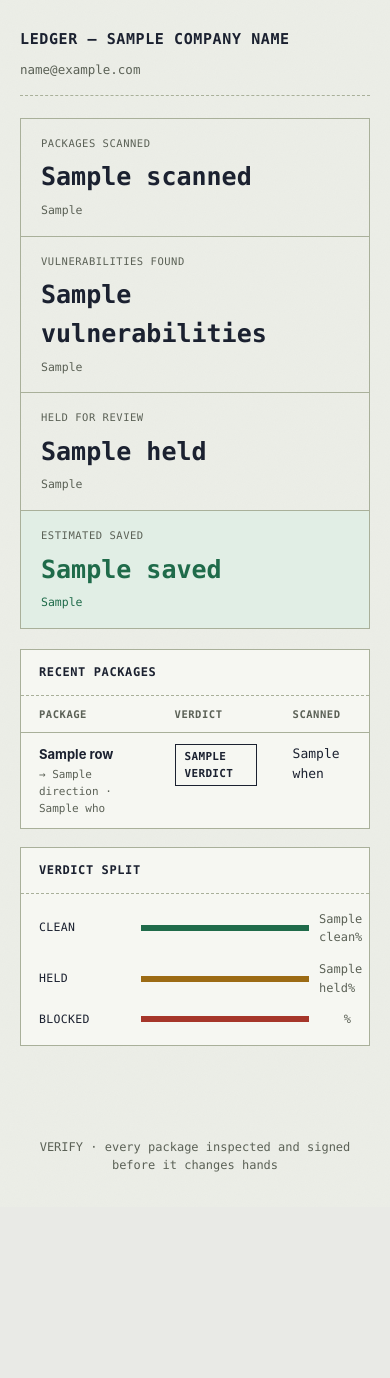
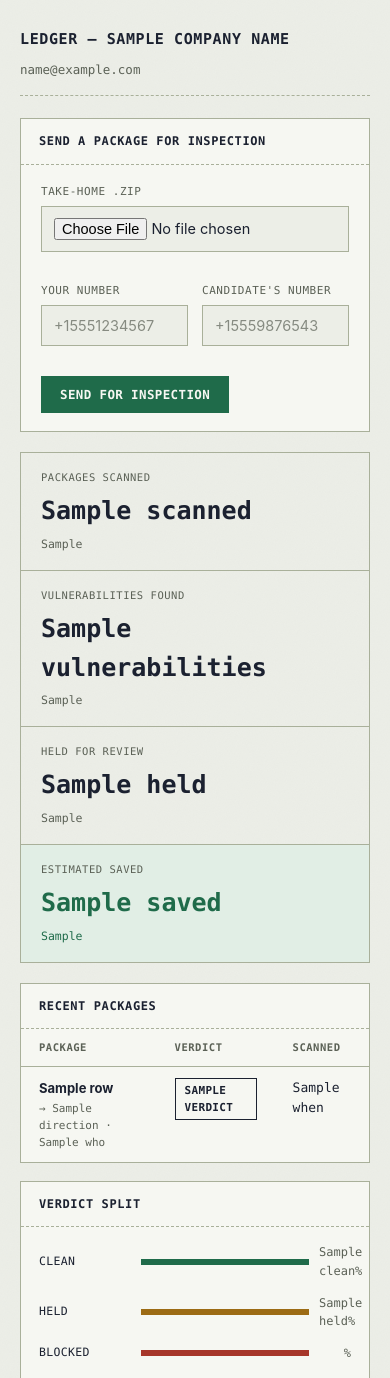
Before and after one commit to srikeerthis/verify, a FastAPI app: template templates/dashboard.html in a window 390 px wide. Shown: the part 74-1452 px from the top of the page. Before the commit the page ends 1246 px from the top, so only its background shows below. Run offline with FastAPI, Linux system fonts and the light colour scheme; the template is opened without the code that fills it: most values are stand-ins (such as "Sample title", 1, 10 or a date in 2020).

Commit message:
feat(web): direct zip upload on /packages, surfaced in the dashboard
POST /packages now accepts a file field alongside source_url — the zip
is stored under /uploads and re-referenced by URL so it flows through
the same ingest path (fetched over http) that source_url always used.
No second service required, unlike the candidate-side upload which
depends on the separate zipsign web app being up.

Wires a real upload panel into /dashboard (file + both phone numbers),
posting via fetch and redirecting to the live /verify/{id} status page.
Live-tested end-to-end against the real flatmap-stream malware sample:
accepted, ingested, scanned, judged, escalated.

Also prefills demo login credentials so there's nothing to type.

```diff
--- a/app/config.py
+++ b/app/config.py
@@ -40,6 +40,7 @@ def _get(key: str, default: str = "") -> str:
 PUBLIC_BASE_URL = _get("PUBLIC_BASE_URL", "http://localhost:8000")
 DB_PATH = Path(_get("DB_PATH", str(ROOT / "verify.db")))
 TEMPLATE_DIR = ROOT / "templates"
+UPLOAD_DIR = ROOT / "uploads"
 
 # --- linq (notify.py) ---------------------------------------------------
 LINQ_API_KEY = _get("LINQ_API_KEY")
--- a/app/main.py
+++ b/app/main.py
@@ -10,9 +10,16 @@ Everything else is the verify surface from CLAUDE.md.
 
 import json
 import logging
+import uuid
 
 from fastapi import BackgroundTasks, FastAPI, File, Form, HTTPException, Request, UploadFile
-from fastapi.responses import HTMLResponse, JSONResponse, PlainTextResponse, RedirectResponse
+from fastapi.responses import (
+    FileResponse,
+    HTMLResponse,
+    JSONResponse,
+    PlainTextResponse,
+    RedirectResponse,
+)
 from fastapi.templating import Jinja2Templates
 
 from app import config, escalate, handoff, pay, pipeline, signing, tools, webhooks, workflow
@@ -98,9 +105,9 @@ def plans(request: Request):
 
 
 @app.post("/packages")
-def create_package(
+async def create_package(
     background: BackgroundTasks,
-    source_url: str = Form(...),
+    source_url: str = Form(""),
     company_email: str = Form(...),
     company_phone: str = Form(...),
     candidate_phone: str = Form(...),
@@ -110,6 +117,7 @@ def create_package(
     webapp_signature_url: str = Form(""),
     webapp_publickey_url: str = Form(""),
     unlock_code: str = Form(""),
+    file: UploadFile | None = File(None),
 ) -> JSONResponse:
     """Recruiter intake. Accepts a form post or JSON with the same field names.
 
@@ -124,14 +132,28 @@ def create_package(
     unlock_code is the Stripe session id the web app verified via /pay/verify.
     Static scanning is free for everyone; a valid, unused code additionally
     unlocks the dynamic sandbox run and is spent by this call.
+
+    `file` is a direct zip upload — no web app hop required. It's stored under
+    /uploads and re-referenced by URL so it flows through the exact same
+    ingest path (a zip source, fetched over http) that source_url always did.
     """
     for label, phone in (("company_phone", company_phone),
                          ("candidate_phone", candidate_phone)):
         if not E164.match(phone):
             raise HTTPException(422, f"{label} must be E.164, e.g. +15551234567")
 
-    if not source_url.startswith(("http://", "https://")):
-        raise HTTPException(422, "source_url must be an http(s) link")
+    if file is not None and file.filename:
+        if not file.filename.lower().endswith(".zip"):
+            raise HTTPException(422, "uploaded file must be a .zip")
+        data = await file.read()
+        if data[:2] != b"PK":
+            raise HTTPException(422, "uploaded file isn't a zip archive")
+        upload_id = str(uuid.uuid4())
+        config.UPLOAD_DIR.mkdir(parents=True, exist_ok=True)
+        (config.UPLOAD_DIR / f"{upload_id}.zip").write_bytes(data)
+        source_url = f"{config.PUBLIC_BASE_URL}/uploads/{upload_id}.zip"
+    elif not source_url.startswith(("http://", "https://")):
+        raise HTTPException(422, "source_url must be an http(s) link, or attach a .zip file")
 
     package_id = pipeline.create_challenge(
         source_url=source_url,
@@ -494,6 +516,18 @@ def pay_verify() -> JSONResponse:
     return JSONResponse({"ok": True, "unlock_code": code})
 
 
+@app.get("/uploads/{filename}")
+def uploaded_zip(filename: str) -> FileResponse:
+    """Serves a zip a recruiter attached directly to /packages, so ingest.fetch
+    can pull it back over http like any other source_url. filename is always
+    a uuid we generated — never user-controlled path segments beyond that.
+    """
+    path = config.UPLOAD_DIR / filename
+    if not filename.endswith(".zip") or "/" in filename or "\\" in filename or not path.exists():
+        raise HTTPException(404, "no such upload")
+    return FileResponse(path, media_type="application/zip")
+
+
 @app.get("/pubkey", response_class=PlainTextResponse)
 def pubkey() -> str:
     return signing.public_key()
--- a/templates/dashboard.html
+++ b/templates/dashboard.html
@@ -10,6 +10,29 @@
   <div class="dash-head">
     <h2>Ledger &mdash; {{ company_name }}</h2>
     <div class="who">{{ email }}</div>
+  </div>
+
+  <div class="panel" style="margin-bottom:20px;">
+    <div class="panel-head"><h3>Send a package for inspection</h3></div>
+    <form id="upload-form" style="padding:18px 20px;display:grid;gap:14px;grid-template-columns:1fr 1fr;" enctype="multipart/form-data">
+      <input type="hidden" name="company_email" value="{{ email }}">
+      <div class="field" style="grid-column:1 / -1;">
+        <label for="up-file">Take-home .zip</label>
+        <input id="up-file" name="file" type="file" accept=".zip,application/zip" required>
+      </div>
+      <div class="field">
+        <label for="up-company-phone">Your number</label>
+        <input id="up-company-phone" name="company_phone" type="tel" placeholder="+15551234567" required>
+      </div>
+      <div class="field">
+        <label for="up-candidate-phone">Candidate's number</label>
+        <input id="up-candidate-phone" name="candidate_phone" type="tel" placeholder="+15559876543" required>
+      </div>
+      <div style="grid-column:1 / -1;">
+        <button class="btn primary" type="submit">Send for inspection</button>
+        <span id="up-status" class="field-label" style="margin-left:10px;"></span>
+      </div>
+    </form>
   </div>
 
   <div class="stat-row">
@@ -62,4 +85,21 @@
     </div>
   </div>
 </div>
+
+<script>
+  document.getElementById('upload-form').addEventListener('submit', async function (e) {
+    e.preventDefault();
+    var status = document.getElementById('up-status');
+    status.textContent = 'sending for inspection…';
+    try {
+      var res = await fetch('/packages', { method: 'POST', body: new FormData(e.target) });
+      var body = await res.json();
+      if (!res.ok) { status.textContent = body.detail || 'that didn\'t go through'; return; }
+      status.textContent = 'accepted — redirecting to status…';
+      window.location.href = body.verify_url;
+    } catch (err) {
+      status.textContent = 'network error — try again';
+    }
+  });
+</script>
 {% endblock %}
--- a/templates/login.html
+++ b/templates/login.html
@@ -15,8 +15,8 @@
       {% if error %}
       <p class="field-label" style="color:var(--alert);margin-bottom:14px;">{{ error }}</p>
       {% endif %}
-      <div class="field"><label for="email">Work email</label><input id="email" name="email" type="email" placeholder="you@company.com" required></div>
-      <div class="field"><label for="password">Password</label><input id="password" name="password" type="password" placeholder="&bull;&bull;&bull;&bull;&bull;&bull;&bull;&bull;" required></div>
+      <div class="field"><label for="email">Work email</label><input id="email" name="email" type="email" value="you@acme.com" required></div>
+      <div class="field"><label for="password">Password</label><input id="password" name="password" type="password" value="demo-access" required></div>
       <button class="btn primary" type="submit">Let me through</button>
       <div class="lc-foot">First time here? Just log in &mdash; there's nothing to sign up for.</div>
     </form>
```
Also changed, not shown: 1 other file.
